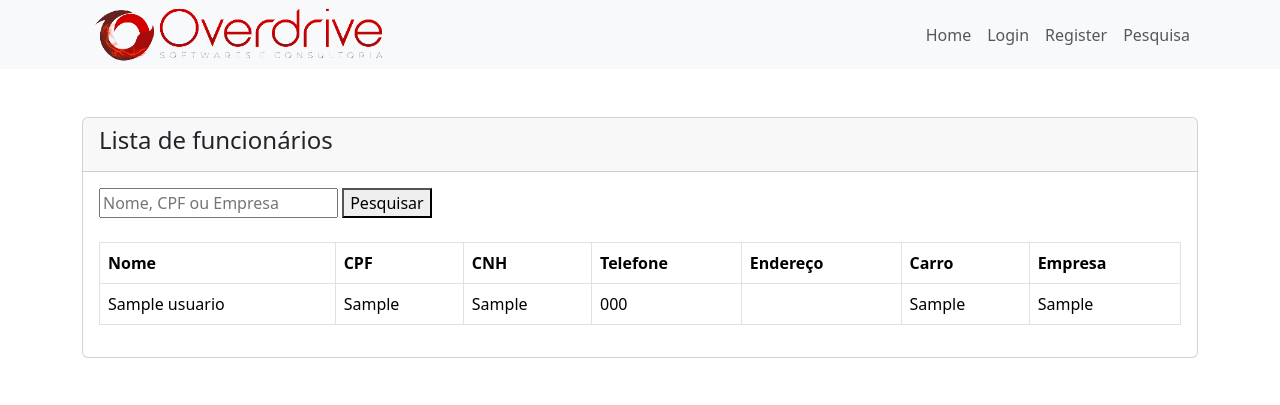
After one commit to Andrezepf/projeto-1-overdrive, a PHP site: page /pesquisa.php in a window 1280 px wide. The commit adds this page. Shown: the top 405 px of the page. Run offline with PHP 8.4, Linux system fonts and the light colour scheme; tables that the repository leaves empty or names only in its code hold one stand-in row (values such as "Sample post"); data that the repository does not hold is empty.

Commit message:
pesquisa base funcionando

```diff
--- /dev/null
+++ b/conexao.php
@@ -0,0 +1,13 @@
+<?php
+
+$hostname = "localhost";
+$bancodedados = "overdrive";
+$usuario = "root";
+$senha = "";
+
+$mysqli = new mysqli($hostname, $usuario, $senha, $bancodedados);
+if ($mysqli->connect_errno){
+    echo "Falha ao conectar: (" . $mysqli->connect_errno . ")" . $mysqli->connect_error;
+}
+
+?>
--- a/includes/header.php
+++ b/includes/header.php
@@ -4,6 +4,8 @@
     <meta charset="utf-8">
     <meta name="viewport" content="width=device-width, initial-scale=1">
     <title>Projeto Overdrive</title>
+    <link rel="stylesheet" href="style.css">
     <link href="https://cdn.jsdelivr.net/npm/bootstrap@5.3.2/dist/css/bootstrap.min.css" rel="stylesheet" integrity="sha384-T3c6CoIi6uLrA9TneNEoa7RxnatzjcDSCmG1MXxSR1GAsXEV/Dwwykc2MPK8M2HN" crossorigin="anonymous">
+
   </head>
   <body>
--- a/includes/navbar.php
+++ b/includes/navbar.php
@@ -16,6 +16,9 @@
         <li class="nav-item">
           <a class="nav-link" href="register.php">Register</a>
         </li>
+        <li class="nav-item">
+          <a class="nav-link" href="pesquisa.php">Pesquisa</a>
+        </li>
       </ul>
 
     </div>
--- a/index.php
+++ b/index.php
@@ -1,6 +1,8 @@
 <?php
 include('./includes/header.php');
 include('./includes/navbar.php');
+
+include('./conexao.php')
 ?>
 
 <div class="py-5">
--- a/login.php
+++ b/login.php
@@ -1,6 +1,7 @@
 <?php
 include('./includes/header.php');
 include('./includes/navbar.php');
+include('./conexao.php');
 ?>
 
 <div class="py-5">
--- /dev/null
+++ b/pesquisa.php
@@ -0,0 +1,108 @@
+<?php
+include('./includes/header.php');
+include('./includes/navbar.php');
+include('./conexao.php');
+?>
+
+<div class="py-5">
+    <div class="container">
+        <div class="row justify-content-center">
+            <div id="boxlista" class="col-md-12">
+                <div class="card">
+                    <div class="card-header">
+                        <h4>Lista de funcionários</h4>
+                    </div>
+                    <div  class="card-body">
+
+
+                        <form action="">
+                            <input name="busca" value="<?php if(isset($_GET['busca'])) echo $_GET['busca']; ?>" placeholder="Nome, CPF ou Empresa" type="text">
+                            <button type="submit">Pesquisar</button>
+                        </form>
+                        <br>
+                        <table class="table table-bordered">
+                            <tr>
+                                <th>Nome</th>
+                                <th>CPF</th>
+                                <th>CNH</th>
+                                <th>Telefone</th>
+                                <th>Endereço</th>
+                                <th>Carro</th>
+                                <th>Empresa</th>
+                            </tr>
+                            <?php
+                            if(!isset($_GET['busca'])){
+                            ?>
+                            <tr>
+                            <?php
+                            $sql_code = "SELECT * FROM usuario";
+                            $sql_query = $mysqli->query($sql_code) or die("ERRO ao consultar! " . $mysqli->error);
+                            while($dados = $sql_query->fetch_assoc()){
+                                ?>
+                                    <tr>
+                                        <td><?php echo $dados['nome']; ?></td>
+                                        <td><?php echo $dados['cpf']; ?></td>
+                                        <td><?php echo $dados['cnh']; ?></td>
+                                        <td><?php echo $dados['telefone']; ?></td>
+                                        <td><?php echo $dados['endereço']; ?></td>
+                                        <td><?php echo $dados['carro']; ?></td>
+                                        <td><?php echo $dados['empresa']; ?></td>
+                                    </tr>
+                                    <?php
+                                }
+                                ?>
+                            </tr>
+                            <?php
+                            } else{
+                                $pesquisa = $mysqli->real_escape_string($_GET['busca']);
+                                $sql_code = "SELECT * FROM usuario WHERE cpf LIKE '%$pesquisa%' OR nome LIKE '%$pesquisa%' OR empresa LIKE '%$pesquisa%'";
+                                $sql_query = $mysqli->query($sql_code) or die("ERRO ao consultar! " . $mysqli->error);
+
+                                if($sql_query->num_rows == 0){
+                            ?>
+                            <tr>
+                                <td colspan="3">Nenhum resultado encontrado...</td>
+                            </tr>
+                            <?php
+                            }  else {
+                                while($dados = $sql_query->fetch_assoc()){
+                                    ?>
+                                    <tr>
+                                        <td><?php echo $dados['nome']; ?></td>
+                                        <td><?php echo $dados['cpf']; ?></td>
+                                        <td><?php echo $dados['cnh']; ?></td>
+                                        <td><?php echo $dados['telefone']; ?></td>
+                                        <td><?php echo $dados['endereço']; ?></td>
+                                        <td><?php echo $dados['carro']; ?></td>
+                                        <td><?php echo $dados['empresa']; ?></td>
+                                    </tr>
+                                <?php
+                                }
+                            }
+
+                            ?>
+
+
+
+                            <?php
+                            }
+                            ?>
+                        </table>
+
+
+                        <?php
+
+
+
+                        ?>
+
+                    </div>
+                </div>
+            </div>
+        </div>
+    </div>
+</div>
+
+<?php
+include('./includes/footer.php');
+?>
```
Also changed, not shown: style.css (added).
